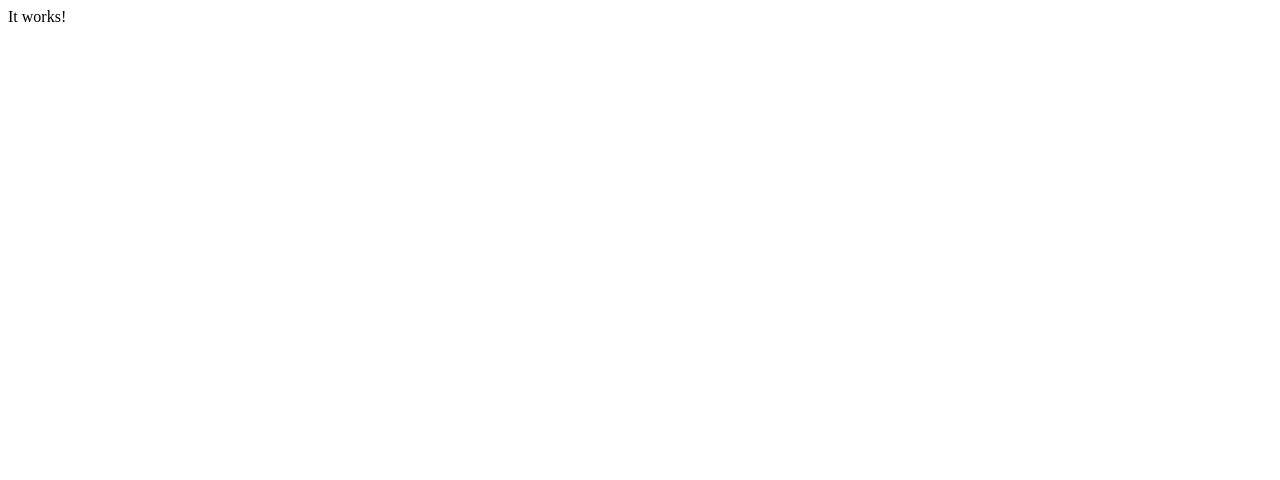
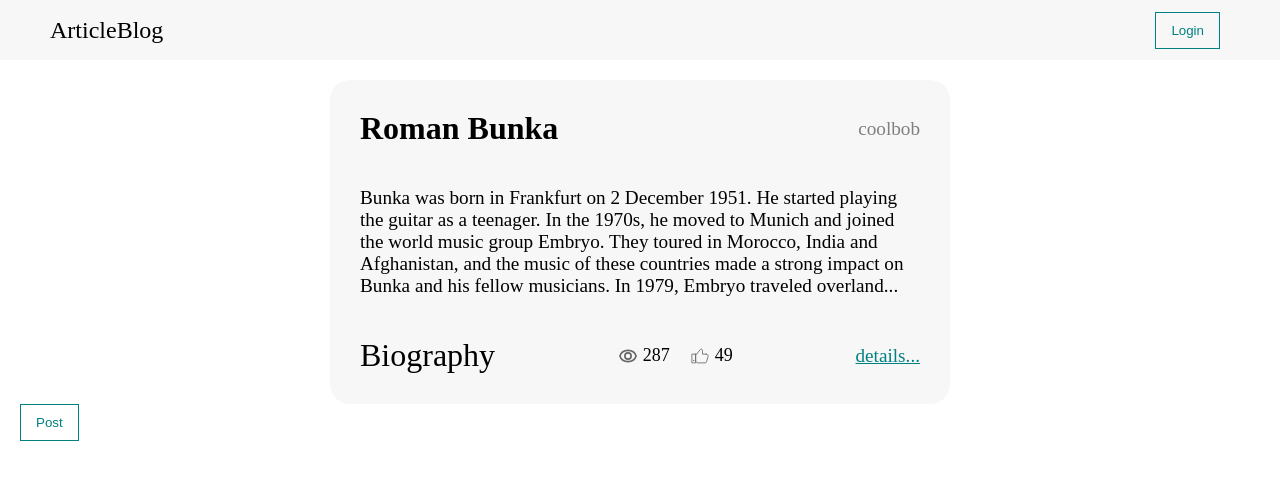
Before and after one commit to Hestonic/ArticleBlogWeb, a Vue app: page / in a window 1280 px wide. Shown: the top 480 px of the page. Built offline with nearby package versions, Linux system fonts and the light colour scheme.

Commit message:
Add routin to project

```diff
--- a/src/App.vue
+++ b/src/App.vue
@@ -1,11 +1,26 @@
 <template>
-  <div>It works!</div>
+  <navbar></navbar>
+  <div class="app">
+    <router-view></router-view>
+  </div>
 </template>
 
 <script>
-
+import Navbar from "@/components/Navbar";
+export default {
+  components: {Navbar}
+}
 </script>
 
-<style scoped>
-
+<style>
+* {
+  margin: 0;
+  padding: 0;
+  box-sizing: border-box;
+}
+.app {
+  padding: 20px;
+  height: 100%;
+  width: 100%;
+}
 </style>
--- a/src/main.js
+++ b/src/main.js
@@ -1,4 +1,12 @@
 import { createApp } from 'vue'
 import App from './App'
+import router from "@/router/router";
+import components from '@/components/ui';
 
-createApp(App).mount('#app')
+const app = createApp(App)
+
+components.forEach(component => {
+    app.component(component.name, component)
+})
+
+app.use(router).mount('#app')
--- /dev/null
+++ b/src/router/router.js
@@ -0,0 +1,31 @@
+import Main from "@/pages/Main";
+import {createRouter, createWebHistory} from "vue-router";
+import Login from "@/pages/Login";
+import Register from "@/pages/Register";
+import ArticleIdPage from "@/pages/ArticleIdPage";
+
+const routes = [
+    {
+        path: '/',
+        component: Main
+    },
+    {
+        path: '/login',
+        component: Login
+    },
+    {
+        path: '/register',
+        component: Register
+    },
+    {
+        path: '/article/:id',
+        component: ArticleIdPage
+    }
+]
+
+const router = createRouter({
+    routes,
+    history: createWebHistory(process.env.BASE_URL)
+})
+
+export default router;
```
